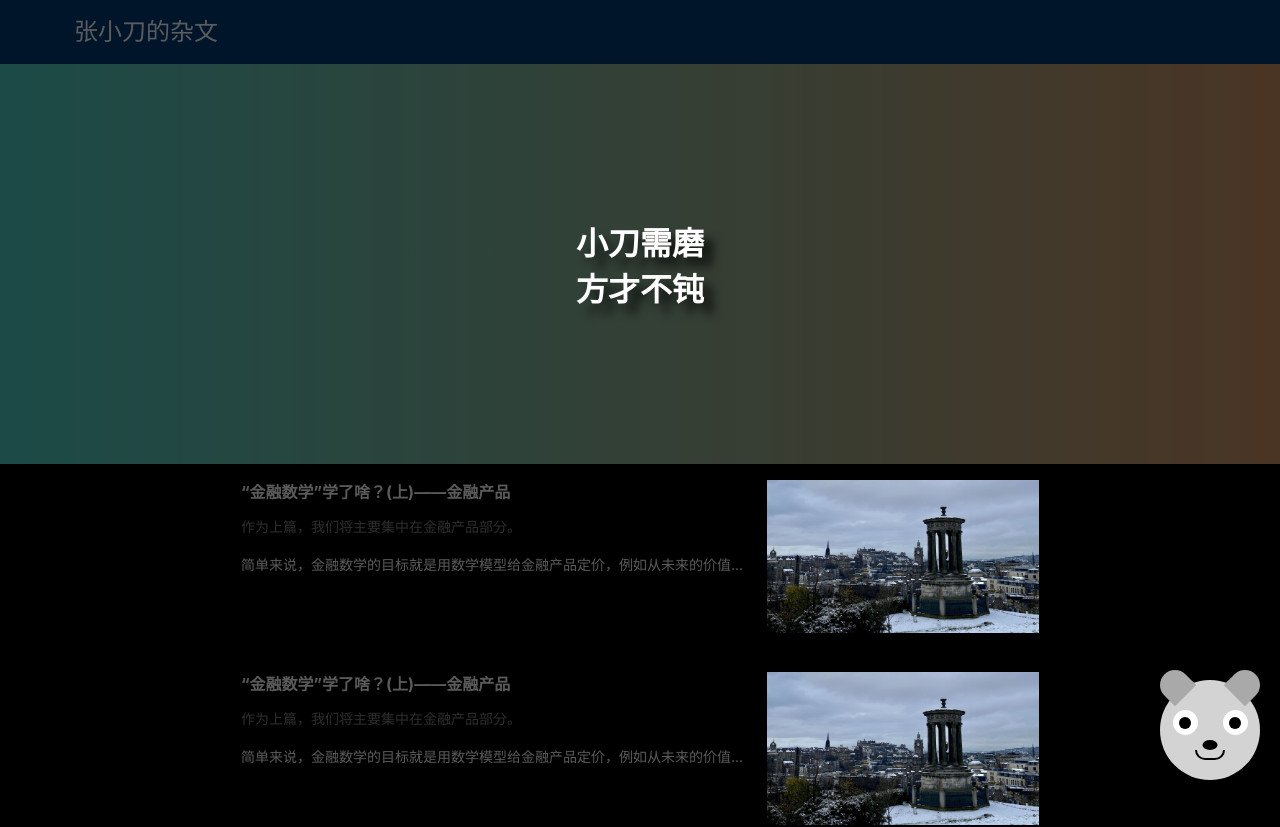
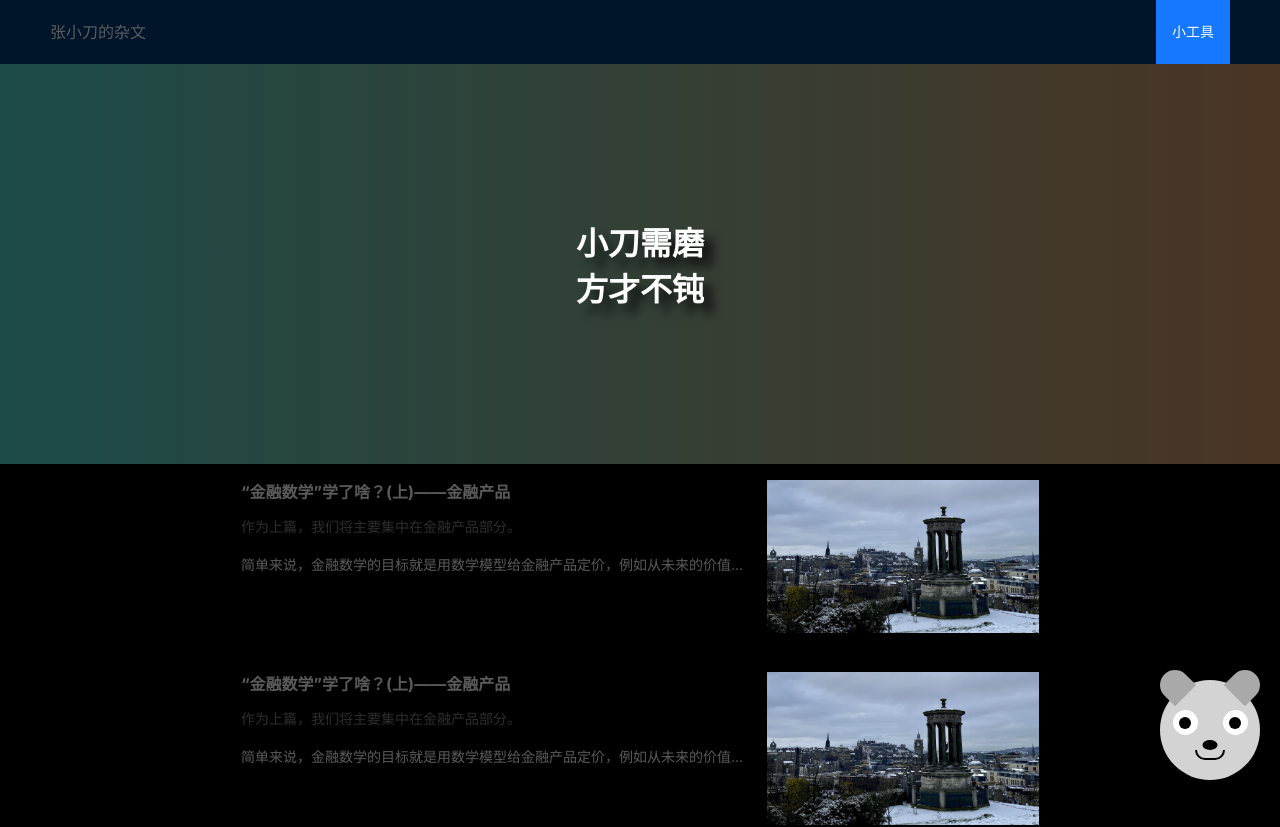
Before and after one commit to coderzzy/coderzzy.github.io, a React (Create React App) app: page / in a window 1280 px wide. Shown: the top 827 px of the page. Built offline with nearby package versions, Linux system fonts and the light colour scheme.

Commit message:
feat: header里面加menu

```diff
--- a/config-overrides.js
+++ b/config-overrides.js
@@ -16,14 +16,14 @@ module.exports = override(
             modifyVars: {}, //修改 Less 变量
         }
     }),
+    addPostcssPlugins([
+        require('tailwindcss'),
+        require('autoprefixer'),
+    ]),
     adjustStyleLoaders(({ use: [, , postcss] }) => {
         const postcssOptions = postcss.options;
         postcss.options = { postcssOptions };
     }),
-    addPostcssPlugins([
-        require('tailwindcss'),
-        require('autoprefixer'),
-    ]),
     // addWebpackModuleRule({
     //     test: /\.module\.less$/,
     //     exclude: /node_modules/,
--- a/src/components/GlobalHeader.tsx
+++ b/src/components/GlobalHeader.tsx
@@ -1,6 +1,22 @@
-import React from 'react';
+import React, { useState, useEffect } from 'react';
 import { ColorPicker } from 'antd';
 import { useGlobalContext } from '../context/GlobalContext'
+import { AppstoreOutlined, MailOutlined, SettingOutlined } from '@ant-design/icons';
+import type { MenuProps } from 'antd';
+import { Menu } from 'antd';
+
+type MenuItem = Required<MenuProps>['items'][number];
+
+const items: MenuItem[] = [
+    {
+        key: 'tools',
+        label: (
+            <a href="./tools" target="_blank">
+                小工具
+            </a>
+        ),
+    }
+];
 
 interface GlobalHeaderProps {
     // props
@@ -8,10 +24,34 @@ interface GlobalHeaderProps {
 
 const GlobalHeader: React.FC<GlobalHeaderProps> = ({ }) => {
     const { colorTextBase, setColorTextBase } = useGlobalContext();
+    const [current, setCurrent] = useState(items[0]?.key);
+    const [windowWidth, setWindowWidth] = useState(0);
+
+    // 监听窗口大小变化
+    useEffect(() => {
+        const handleResize = () => {
+            setWindowWidth(window.innerWidth);
+        };
+
+        // 组件加载时和窗口变化时都触发
+        handleResize();
+        window.addEventListener('resize', handleResize);
+
+        return () => window.removeEventListener('resize', handleResize);
+    }, []);
+
+    const onMenuClick: MenuProps['onClick'] = (e) => {
+        console.log('click ', e);
+        setCurrent(e.key);
+    };
+
 
     return (
         <div style={{ width: '100%', display: 'flex', justifyContent: 'space-between' }}>
-            <div style={{ marginInlineStart: 24, fontSize: '1.5rem' }}>张小刀的杂文</div>
+            <div style={{ fontSize: '1rem', cursor: 'pointer' }} onClick={()=>{window.location.href='./'}}>张小刀的杂文</div>
+            <div>
+                {windowWidth > 480 && <Menu onClick={onMenuClick} theme='dark' selectedKeys={[current as string]} mode="horizontal" items={items} />}
+            </div>
         </div>
     );
 }
```
